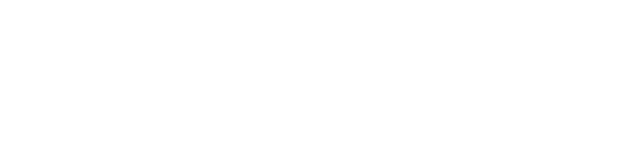
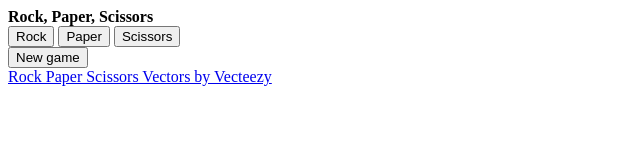
Before and after one commit to evive82/rock-paper-scissors, a plain HTML site: page index.html in a window 1280 px wide. Shown: the whole page, without its empty margins (0-640 px from the left). Drawn offline with Linux system fonts and the light colour scheme.

Commit message:
Add initial HTML and images

```diff
--- a/index.html
+++ b/index.html
@@ -7,5 +7,31 @@
     </head>
 
     <body>
+        <div id="main-container">
+            <div id="title">
+                <strong>Rock, Paper, Scissors</strong>
+            </div>
+            <div id="game-container">
+                <div id="info-display">
+                    <div id="score"></div>
+                    <div id="results"></div>
+                </div>
+                <div id="choice-display">
+                    <div class="choices" id="player-choice"></div>
+                    <div class="choices" id="computer-choice"></div>
+                </div>
+                <div id="button-container">
+                    <div id="choice-buttons">
+                        <button class="choice-button">Rock</button>
+                        <button class="choice-button">Paper</button>
+                        <button class="choice-button">Scissors</button>
+                    </div>
+                    <button id="new-game-button">New game</button>
+                </div>
+            </div>
+        </div>
+        <div id="footer">
+            <a href="https://www.vecteezy.com/free-vector/rock-paper-scissors">Rock Paper Scissors Vectors by Vecteezy</a>
+        </div>
     </body>
 </html>
```
Also changed, not shown: img/paper-comp.png (added), img/paper-player.png (added), img/rock-comp.png (added), img/rock-player.png (added), img/scissors-comp.png (added), img/scissors-player.png (added).
